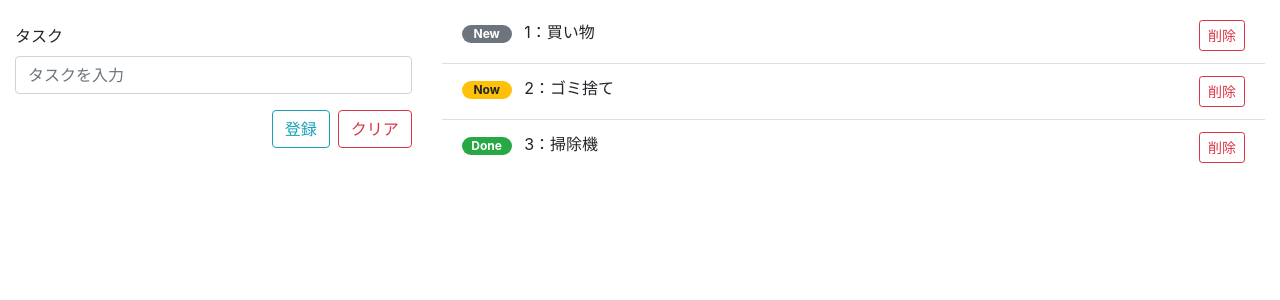
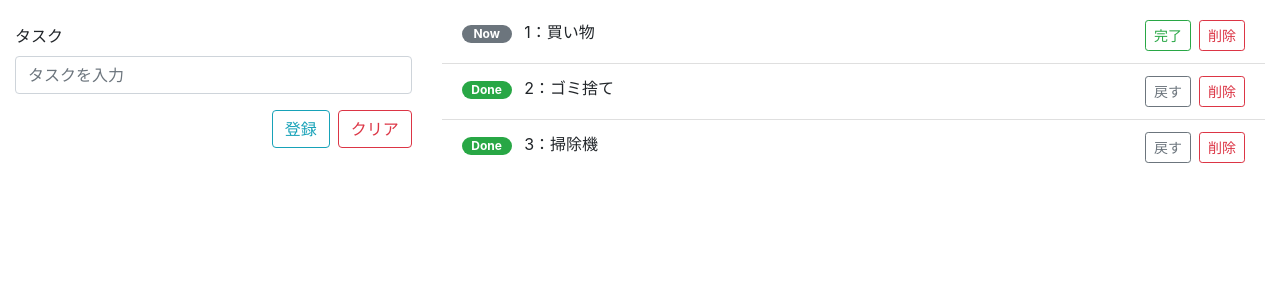
Before and after one commit to kyoruni/vue-sand-box, a Vue app: page /todo in a window 1280 px wide. Shown: the top 300 px of the page. Built offline with nearby package versions, Linux system fonts and the light colour scheme.

Commit message:
:wrench: #1 ステータスは2種類にする

```diff
--- a/src/views/Todo.vue
+++ b/src/views/Todo.vue
@@ -19,18 +19,23 @@
             <div class="d-flex justify-content-between">
               <div class="text-left">
                 <b-badge pill v-if="task.status === 0" class="task-label mr-2">
-                  New
-                </b-badge>
-                <b-badge pill v-if="task.status === 1" variant="warning" class="task-label mr-2">
                   Now
                 </b-badge>
-                <b-badge pill v-if="task.status === 2" variant="success" class="task-label mr-2">
+                <b-badge pill v-if="task.status === 1" variant="success" class="task-label mr-2">
                   Done
                 </b-badge>
                 {{ task.id }}：{{ task.title }}
               </div>
               <div class="text-right">
-                <b-button type="button" variant="outline-danger" size="sm" @click="deleteButton(task)">削除</b-button>
+                <b-button v-if="task.status === 0" type="button" variant="outline-success" size="sm" @click="doneButton(task)" class="mr-2">
+                  完了
+                </b-button>
+                <b-button v-if="task.status === 1" type="button" variant="outline-secondary" size="sm" @click="nowButton(task)" class="mr-2">
+                  戻す
+                </b-button>
+                <b-button type="button" variant="outline-danger" size="sm" @click="deleteButton(task)">
+                  削除
+                </b-button>
               </div>
             </div>
           </b-list-group-item>
@@ -48,7 +53,7 @@ export default {
       tasks: [
         { id: 1, title: '買い物', status: 0 },
         { id: 2, title: 'ゴミ捨て', status: 1 },
-        { id: 3, title: '掃除機', status: 2 }
+        { id: 3, title: '掃除機', status: 1 }
       ]
     }
   },
@@ -60,6 +65,14 @@ export default {
     deleteButton (task) {
       let targetTaskIndex = this.tasks.indexOf(task)
       this.tasks.splice(targetTaskIndex, 1)
+    },
+    doneButton (task) {
+      let targetTaskIndex = this.tasks.indexOf(task)
+      this.tasks[targetTaskIndex].status = 1
+    },
+    nowButton (task) {
+      let targetTaskIndex = this.tasks.indexOf(task)
+      this.tasks[targetTaskIndex].status = 0
     }
   },
   computed: {
```
